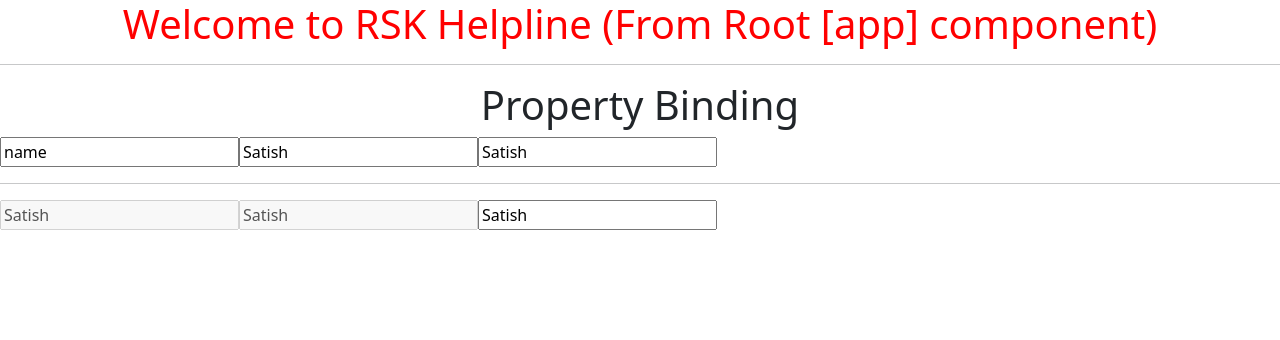
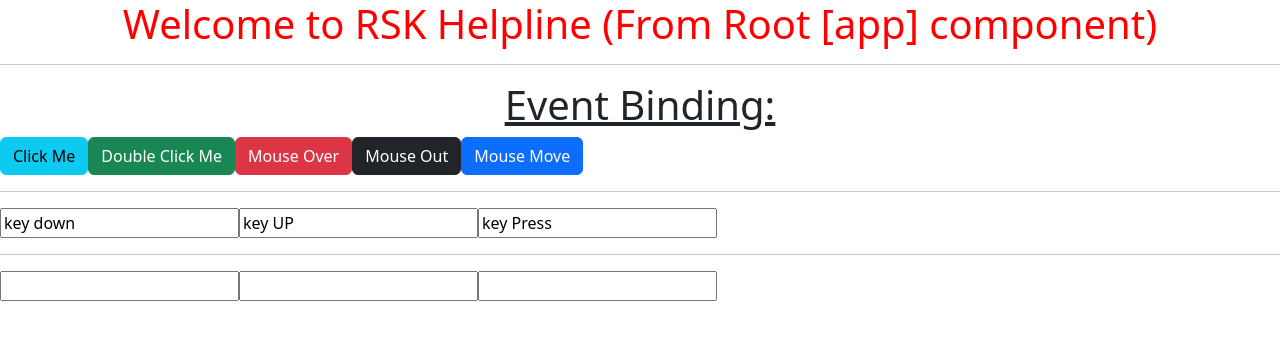
Before and after one commit to SatishKonduru/Angular16, an Angular app: page / in a window 1280 px wide. Shown: the top 340 px of the page. Built offline with nearby package versions, Linux system fonts and the light colour scheme.

Commit message:
Event Binding

```diff
--- a/src/app/app.component.html
+++ b/src/app/app.component.html
@@ -6,4 +6,7 @@
 <!-- 3. As a attribute for any html element -->
 <!-- <div app-home></div> -->
 <!-- <app-interpolation></app-interpolation> -->
-<app-p-binding></app-p-binding>
+<!-- <app-p-binding></app-p-binding> -->
+<!-- <app-c-binding></app-c-binding> -->
+<!-- <app-s-binding></app-s-binding> -->
+<app-e-binding></app-e-binding>
--- /dev/null
+++ b/src/app/components/c-binding/c-binding.component.css
@@ -0,0 +1,6 @@
+.textColor{
+    color: blue;
+}
+.textSize{
+    font-size: 50px;
+}
--- /dev/null
+++ b/src/app/components/c-binding/c-binding.component.html
@@ -0,0 +1,16 @@
+<h2>Class Binding</h2><hr>
+
+<!-- <p class="textColor">Regular Class</p>
+<p class="textSize">Regular Class</p>
+
+
+<p [class]="myText"> Class Binding</p>
+
+<p class="textColor textSize">Regular Multiple classes</p>
+<p [class]="myGroup"> Class Binding with Group</p>
+<p [ngClass]="myGroup"> Class Binding with Group with ngClass</p>
+  -->
+<!--
+<p [class]="isRequired? 'textColor' : ' '">Class Binding with Ternary operator</p> -->
+
+<p [class.textSize]="isRequired">Class Binding with . operator</p>
--- /dev/null
+++ b/src/app/components/c-binding/c-binding.component.ts
@@ -0,0 +1,15 @@
+import { Component } from '@angular/core';
+
+@Component({
+  selector: 'app-c-binding',
+  templateUrl: './c-binding.component.html',
+  styleUrls: ['./c-binding.component.css']
+})
+export class CBindingComponent {
+public myText = 'textSize'
+public myGroup = {
+  textColor :true,
+  textSize: true
+}
+public isRequired: boolean = true
+}
--- /dev/null
+++ b/src/app/components/e-binding/e-binding.component.html
@@ -0,0 +1,17 @@
+<h1><u>Event Binding:</u></h1>
+
+<button class="btn btn-info" (click)="onClick()">Click Me</button>
+<button class="btn btn-success" (dblclick)="onDblClick()">Double Click Me</button>
+<button class="btn btn-danger" (mouseover)="onOver()">Mouse Over</button>
+<button class="btn btn-dark" (mouseout)="onOut()">Mouse Out</button>
+<button class="btn btn-primary" (mousemove)="onMove()">Mouse Move</button>
+<hr>
+<input type="text" value="key down" (keydown)="kDown()">
+<input type="text" value="key UP" (keyup)="kUp()">
+<input type="text" value="key Press" (keypress)="kPress()">
+<hr>
+<!-- <input type="text" (focus)="onFocus()"> -->
+<input type="text" (focusin)="onFocus()">
+<!-- <input type="text" (focusout)="onFocusLost()"> -->
+<input type="text" (blur)="onFocusLost()">
+<input type="text" (input)="onInput()">
--- /dev/null
+++ b/src/app/components/e-binding/e-binding.component.ts
@@ -0,0 +1,42 @@
+import { Component } from '@angular/core';
+
+@Component({
+  selector: 'app-e-binding',
+  templateUrl: './e-binding.component.html',
+  styleUrls: ['./e-binding.component.css']
+})
+export class EBindingComponent {
+  onClick(){
+    console.log("You Clicked this Button")
+  }
+  onDblClick(){
+    console.log("You Double Clicked this Button")
+  }
+  onOver(){
+    console.log("Mouse over")
+  }
+  onOut(){
+    console.log("Mouse Exit")
+  }
+  onMove(){
+    console.log("Mouse Moved")
+  }
+  kDown(){
+    console.log("Key down")
+  }
+  kUp(){
+    console.log('Key UP')
+  }
+  kPress(){
+    console.log("You pressed a key")
+  }
+  onFocus(){
+    console.log("Input got Focus")
+  }
+  onFocusLost(){
+    console.log("Input lost focus")
+  }
+  onInput(){
+    console.log("You entered a character")
+  }
+}
--- /dev/null
+++ b/src/app/components/s-binding/s-binding.component.html
@@ -0,0 +1,6 @@
+<h2>Style Binding</h2>
+<h3 [style.color]="myColor">RSK Helpline</h3>
+<h3 [style.color]="'red'">RSK Helpline</h3>
+<h3 [style.fontStyle]="'italic'">RSK Helpline</h3>
+<h3 [style.fontSize]="isRequired ? '70px' : '20px'">Conditional Style Binding</h3>
+<h2 [ngStyle]="myStyleGroup">Group of Styles</h2>
--- /dev/null
+++ b/src/app/components/s-binding/s-binding.component.ts
@@ -0,0 +1,16 @@
+import { Component } from '@angular/core';
+
+@Component({
+  selector: 'app-s-binding',
+  templateUrl: './s-binding.component.html',
+  styleUrls: ['./s-binding.component.css']
+})
+export class SBindingComponent {
+  public myColor = 'blue'
+  public isRequired : boolean = false
+  public myStyleGroup = {
+    color: 'orange',
+    fontStyle: 'italic',
+    fontSize: '80px'
+  }
+}
```
Also changed, not shown: src/app/app.module.ts (+7 -1 lines), src/app/components/e-binding/e-binding.component.css (added), src/app/components/s-binding/s-binding.component.css (added).
